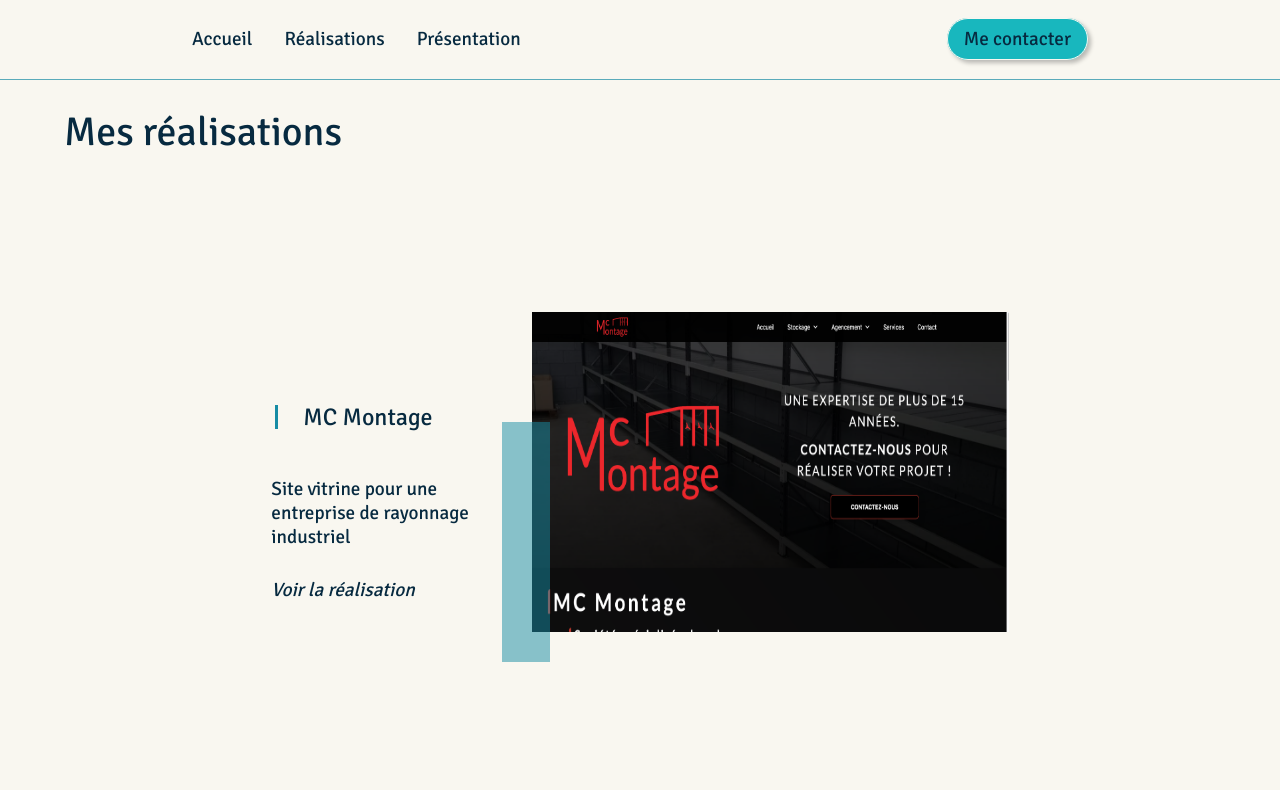
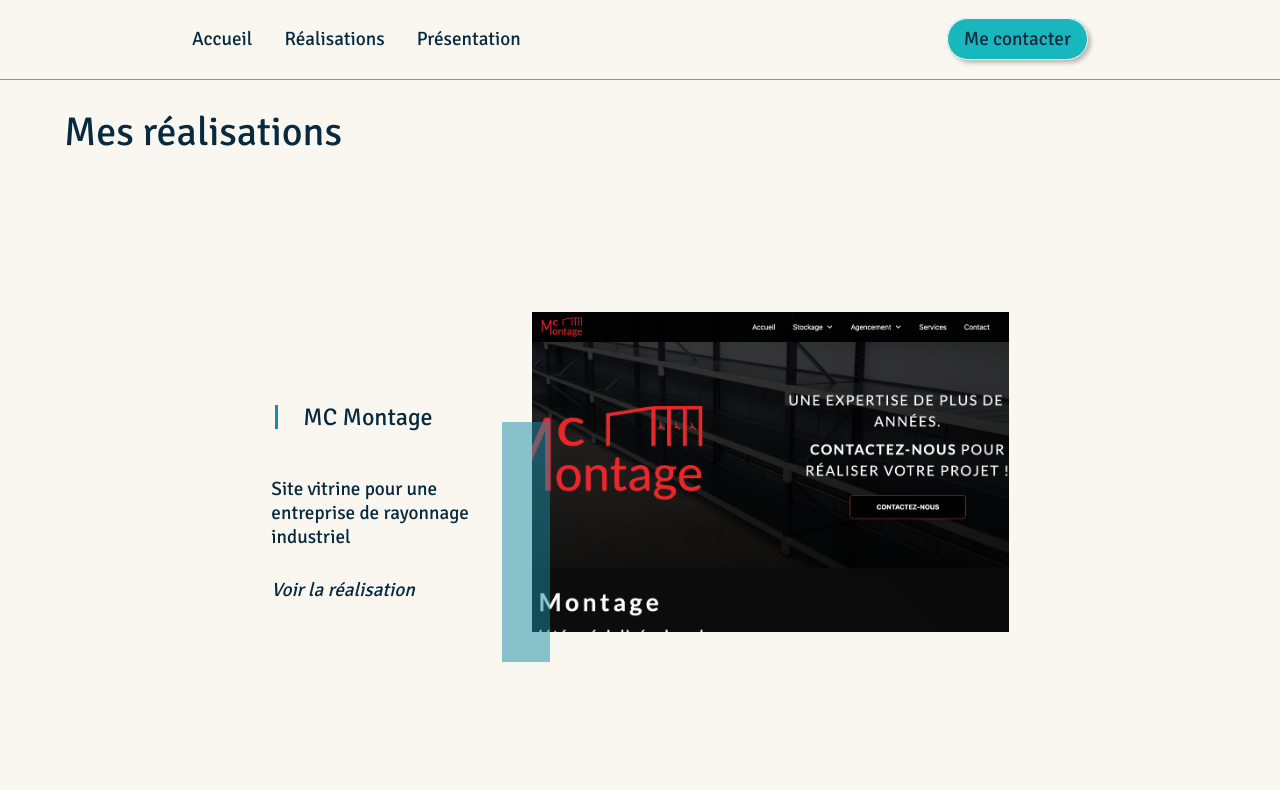
Before and after one commit to thiebautremy/site-perso-nextjs, a Next.js app: page /realisations in a window 1280 px wide. Shown: the top 790 px of the page. Built offline with nearby package versions, Linux system fonts and the light colour scheme.

Commit message:
improve achievement style

```diff
--- a/components/Achievements/Achievement.tsx
+++ b/components/Achievements/Achievement.tsx
@@ -43,7 +43,7 @@ const Achievement = ({ title, description, picture, url }: AchievementType) => {
               title={picture.title}
               className={styles.image}
               fill
-              style={{ objectFit: "fill" }}
+              style={{ objectFit: "cover" }}
             />
           </div>
         </div>
```
